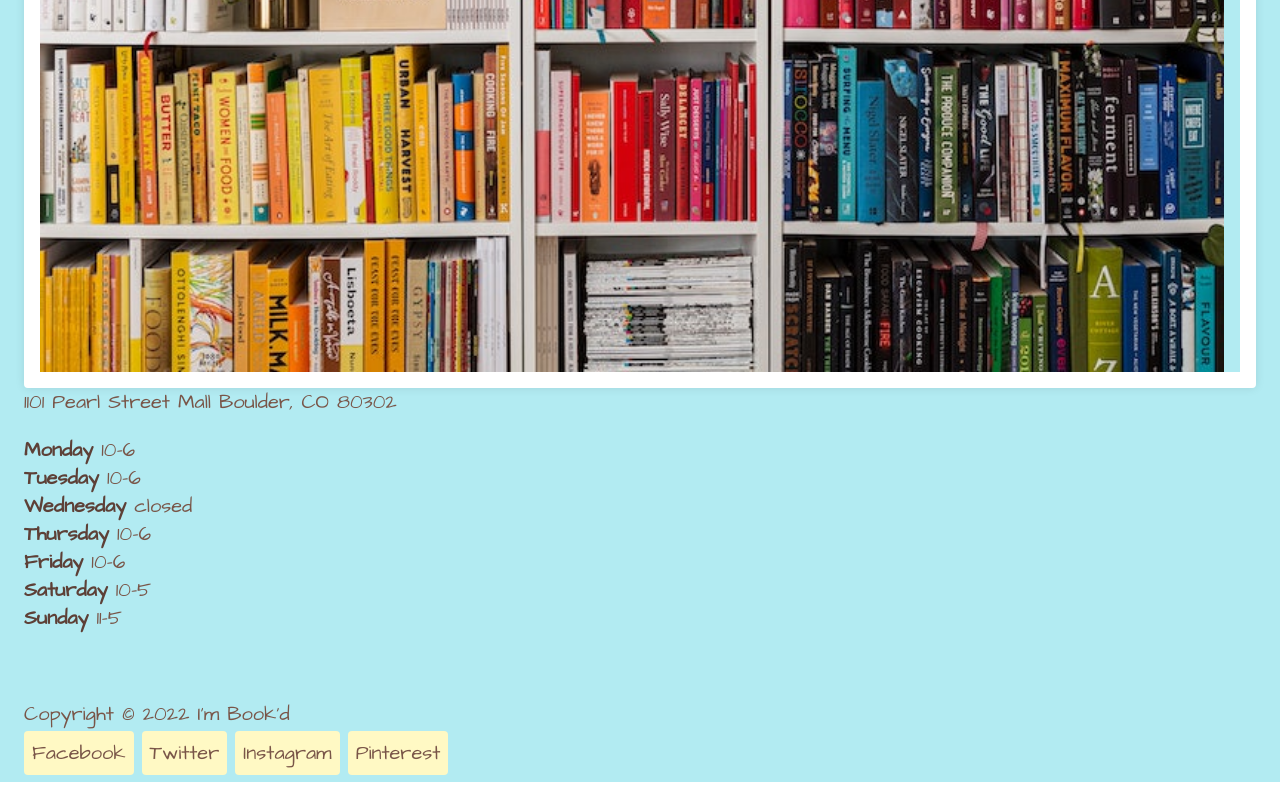
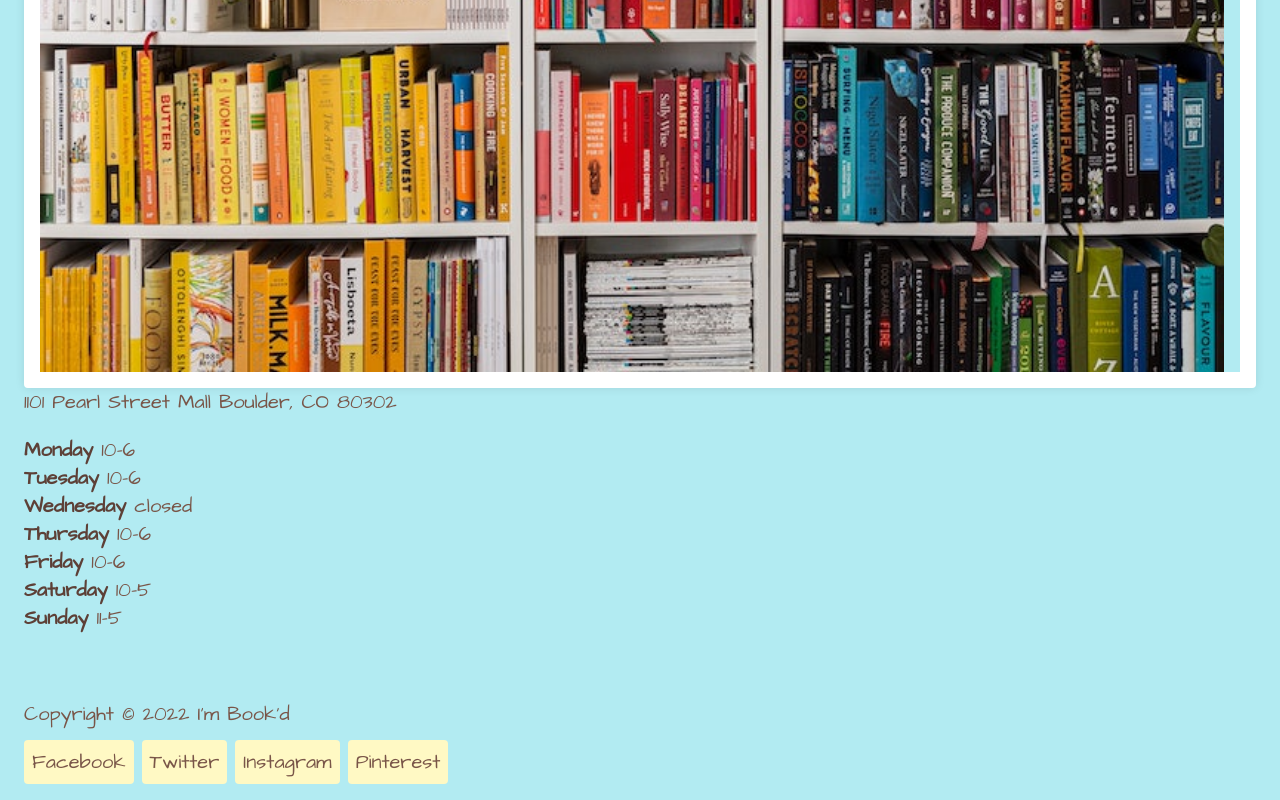
Before and after one commit to mac13fp/I-m-Book-d, a plain HTML site: page index.html in a window 1280 px wide. Shown: the part 4867-5667 px from the top of the page. Drawn offline with nearby package versions, Linux system fonts and the light colour scheme.

Commit message:
Update main.css

```diff
--- a/css/main.css
+++ b/css/main.css
@@ -157,10 +157,10 @@ footer ul {
     margin: 0;
     padding: 0;
     list-style-type: none;
-    line-height: 10px;
 }
 footer li {
     display: inline-block;
+    line-height: 1;
 }
 footer li a {
     border-radius: 4px;
```
